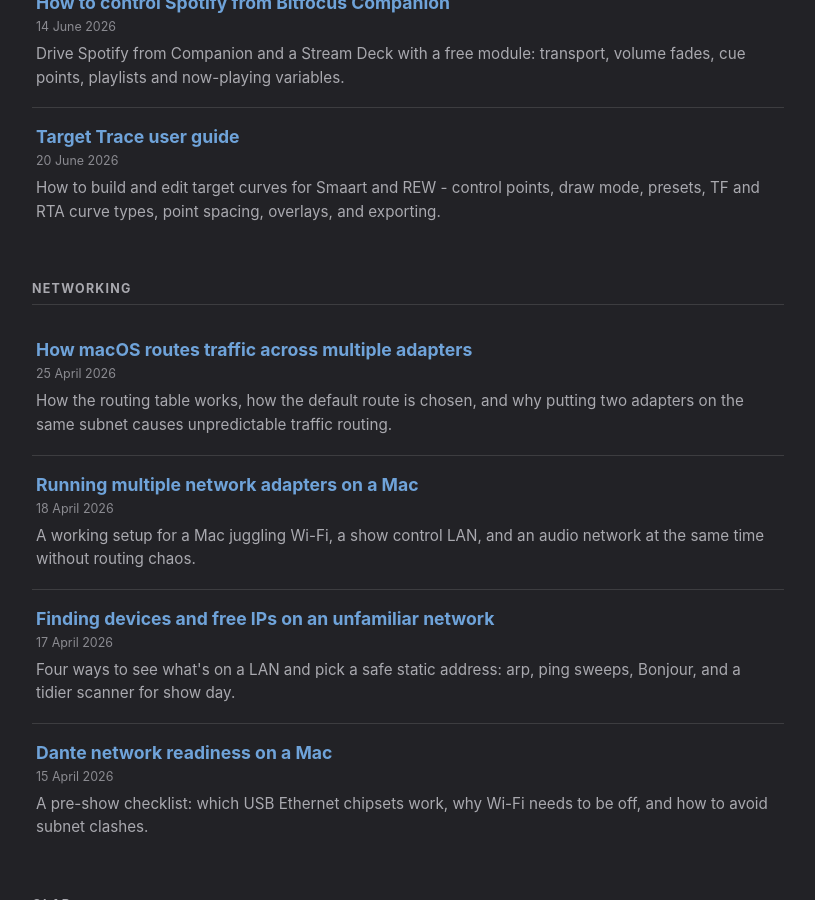
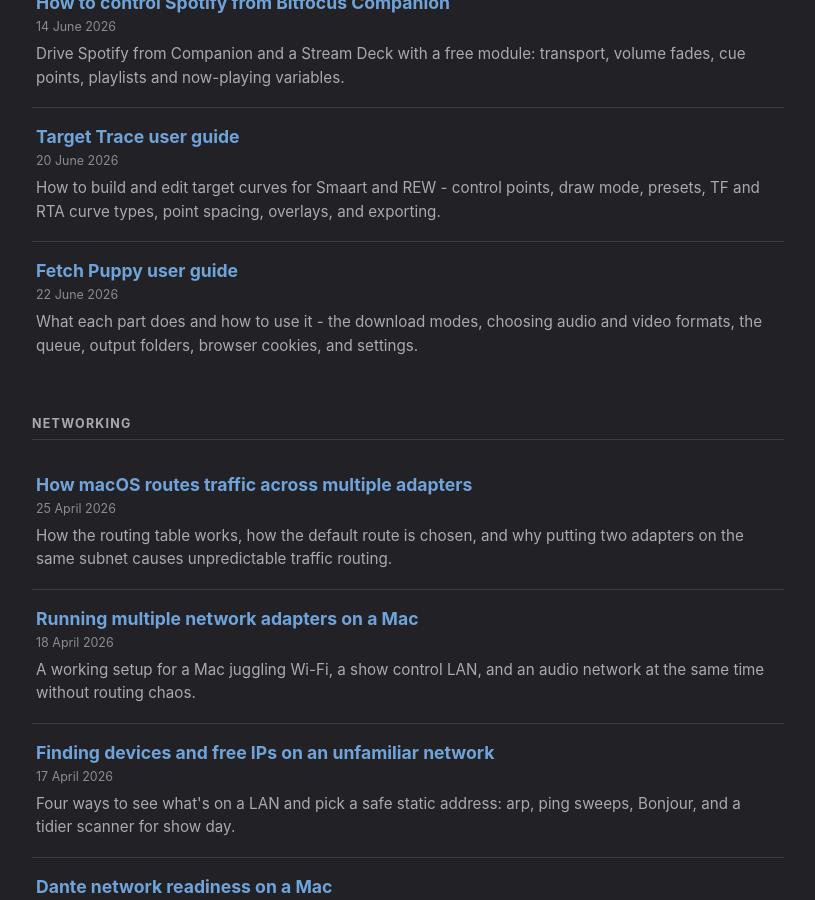
Before and after one commit to BSKapps/bskapps.github.io, a Jekyll site: the page articles/index.html, which Jekyll copies as it is, in a window 1280 px wide and 900 px high, scrolled down 404 px. Shown: the whole window, without its empty margins (232-1047 px from the left). Built offline with Jekyll 4.4.1, drawn with Linux system fonts in a browser that asks for light colours.

Commit message:
Fetch Puppy 2.2: link the user guide + update version
Add Full Fetch Puppy guide link on the product page, list it in the articles index and sitemap, and bump content to v2.2 (22 June 2026).

```diff
--- a/_data/content.json
+++ b/_data/content.json
@@ -73,12 +73,12 @@
       "tagline": "Find and save music and video - YouTube, Spotify playlists, TikTok, and more.",
       "price": "$14.99 USD",
       "macos": "macOS 14.0+",
-      "version": "v2.1",
-      "released": "7 May 2026",
+      "version": "v2.2",
+      "released": "22 June 2026",
       "features": [
         "Search and save from YouTube without ads",
         "Multi-source search with smart quality scoring",
-        "Preview search results before saving",
+        "Preview and play search results, then save right from the preview",
         "Drag in a Spotify or Apple Music playlist - find every track automatically",
         "Find and save music videos for an entire Spotify or Apple Music playlist",
         "Save videos from TikTok, Instagram, X, Facebook, Reddit and more",
--- a/_data/guides/fetch-puppy-guide.json
+++ b/_data/guides/fetch-puppy-guide.json
@@ -4,7 +4,7 @@
   "web": {
     "pageTitle": "Fetch Puppy user guide - BSK Apps",
     "h1": "Fetch Puppy user guide",
-    "dateLine": "Updated for version 2.1.2",
+    "dateLine": "Updated for version 2.2",
     "description": "A how-to guide for Fetch Puppy: the download modes, choosing audio and video formats, the queue, output folders, browser cookies, the download engine and settings.",
     "canonical": "https://bskapps.com/articles/fetch-puppy-guide",
     "ogTitle": "Fetch Puppy user guide",
--- a/articles/index.html
+++ b/articles/index.html
@@ -39,6 +39,12 @@
             <h2>Target Trace user guide</h2>
             <span class="date">20 June 2026</span>
             <p>How to build and edit target curves for Smaart and REW - control points, draw mode, presets, TF and RTA curve types, point spacing, overlays, and exporting.</p>
+        </a>
+
+        <a class="post" href="/articles/fetch-puppy-guide/">
+            <h2>Fetch Puppy user guide</h2>
+            <span class="date">22 June 2026</span>
+            <p>What each part does and how to use it - the download modes, choosing audio and video formats, the queue, output folders, browser cookies, and settings.</p>
         </a>
 
         <h2 class="section-head">Networking</h2>
--- a/fetchpuppy/index.html
+++ b/fetchpuppy/index.html
@@ -83,6 +83,11 @@
             </ul>
         </div>
 
+        <a class="more-link" href="/articles/fetch-puppy-guide/">
+            <strong>Full Fetch Puppy guide</strong>
+            <span>What every part does and how to use it - the download modes, choosing audio and video formats, the queue, output folders, browser cookies, and settings.</span>
+        </a>
+
         <div class="section">
             <h2>Disclaimer</h2>
             <p class="lead">
```
Also changed, not shown: sitemap.xml (+6 -1 lines).
